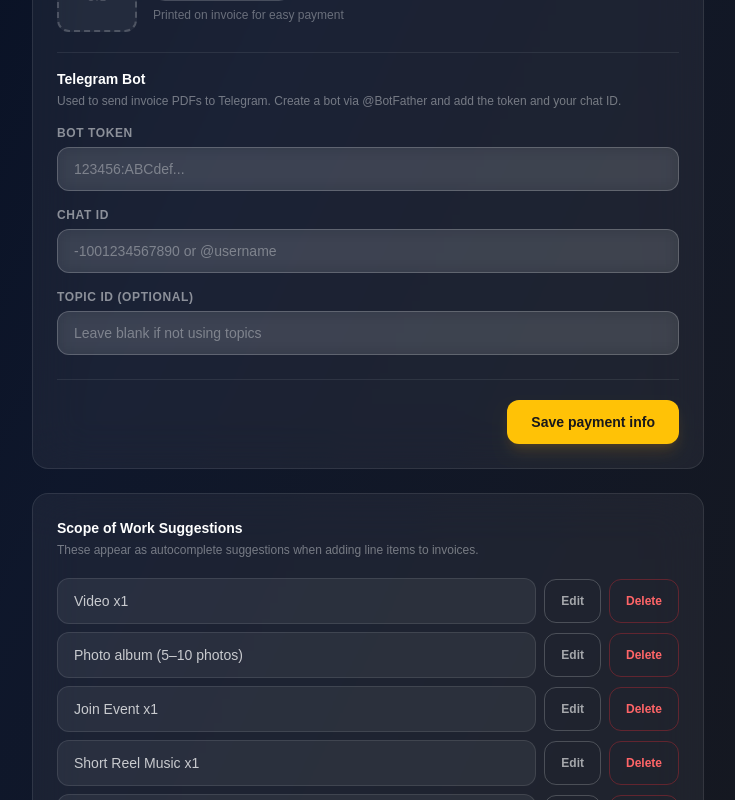
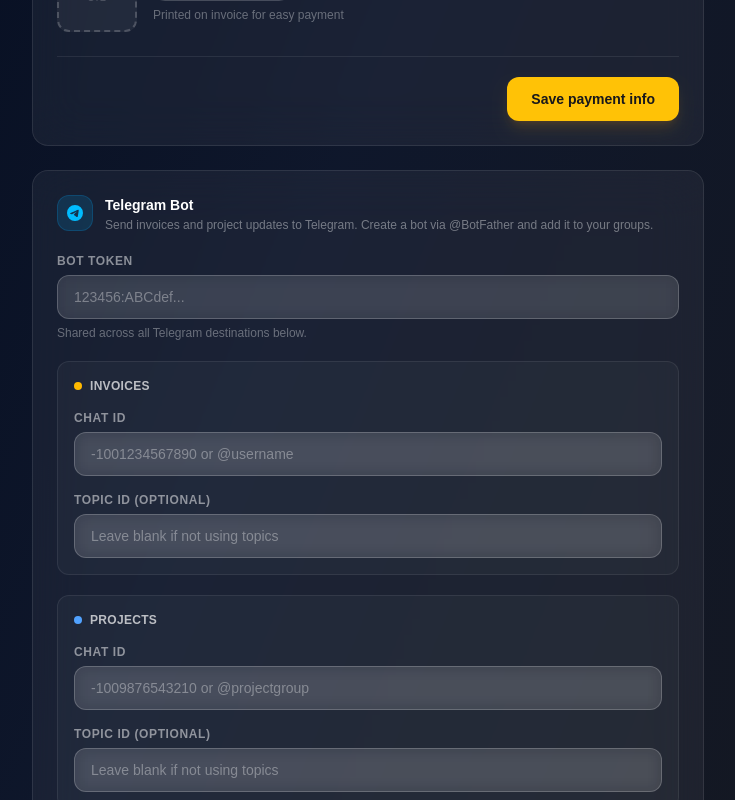
Before and after one commit to parinha/jomnot-CRM, a Next.js app: page /dashboard/settings in a window 1280 px wide. Shown: the part 1620-2420 px from the top of the page, without its empty margins (216-951 px from the left). Built offline with nearby package versions, Linux system fonts and the light colour scheme; no server answers; the database is empty; sample sign-in values are in the browser's storage; a web font is replaced by a local one.

Commit message:
add telegram button to project

```diff
--- a/app/dashboard/AppStore.tsx
+++ b/app/dashboard/AppStore.tsx
@@ -70,6 +70,8 @@
   telegramBotToken?: string;
   telegramChatId?: string;
   telegramTopicId?: string;
+  projectTelegramChatId?: string;
+  projectTelegramTopicId?: string;
 }
 
 export type ProjectItemStatus = 'todo' | 'in-progress' | 'done';
--- a/app/dashboard/projects/ProjectsView.tsx
+++ b/app/dashboard/projects/ProjectsView.tsx
@@ -33,7 +33,8 @@
 const EMPTY_CLIENT_FORM = { name: '', contactPerson: '', phone: '', address: '', email: '' };
 
 export default function ProjectsView() {
-  const { clients, setClients, invoices, projects, setProjects, scopeOfWork } = useStore();
+  const { clients, setClients, invoices, projects, setProjects, scopeOfWork, paymentInfo } =
+    useStore();
 
   const [search, setSearch] = useState('');
   const [statusFilter, setStatusFilter] = useState<ProjectStatus | 'all'>('all');
@@ -55,6 +56,59 @@
   const [showClientForm, setShowClientForm] = useState(false);
   const [clientForm, setClientForm] = useState(EMPTY_CLIENT_FORM);
   const [clientFormError, setClientFormError] = useState('');
+
+  // ── Telegram ────────────────────────────────────────────────────────────────
+  const [sendingTelegram, setSendingTelegram] = useState<string | null>(null);
+
+  async function sendProjectToTelegram(project: Project) {
+    const token = paymentInfo.telegramBotToken?.trim();
+    const chatId = paymentInfo.projectTelegramChatId?.trim();
+    if (!token || !chatId) {
+      alert('Add your Telegram Bot Token and Project Chat ID in Settings first.');
+      return;
+    }
+    setSendingTelegram(project.id);
+    try {
+      const client = clients.find((c) => c.id === project.clientId);
+      const done = project.items.filter((it) => it.status === 'done').length;
+      const scopeLines = project.items
+        .map(
+          (it) =>
+            `${it.status === 'done' ? '✅' : it.status === 'in-progress' ? '🔄' : '⬜'} ${it.description}`
+        )
+        .join('\n');
+      const text = [
+        `📁 *${project.name}*`,
+        `👤 Client: ${client?.name ?? '—'}`,
+        `📊 Status: ${project.status}`,
+        `📋 Progress: ${done}/${project.items.length} done`,
+        scopeLines ? `\n${scopeLines}` : '',
+      ]
+        .filter(Boolean)
+        .join('\n');
+
+      const formData = new FormData();
+      formData.append('chat_id', chatId);
+      formData.append('text', text);
+      formData.append('parse_mode', 'Markdown');
+      if (paymentInfo.projectTelegramTopicId?.trim()) {
+        formData.append('message_thread_id', paymentInfo.projectTelegramTopicId.trim());
+      }
+
+      const res = await fetch(`https://api.telegram.org/bot${token}/sendMessage`, {
+        method: 'POST',
+        body: formData,
+      });
+      if (!res.ok) {
+        const err = await res.json();
+        alert(`Telegram error: ${err.description ?? res.statusText}`);
+      }
+    } catch (e) {
+      alert(`Failed to send: ${e instanceof Error ? e.message : 'unknown error'}`);
+    } finally {
+      setSendingTelegram(null);
+    }
+  }
 
   const filtered = projects.filter((p) => {
     if (statusFilter !== 'all' && p.status !== statusFilter) return false;
@@ -467,6 +521,33 @@
                               d="M11 5H6a2 2 0 00-2 2v11a2 2 0 002 2h11a2 2 0 002-2v-5m-1.414-9.414a2 2 0 112.828 2.828L11.828 15H9v-2.828l8.586-8.586z"
                             />
                           </svg>
+                        </button>
+                        <button
+                          type="button"
+                          onClick={() => sendProjectToTelegram(project)}
+                          disabled={sendingTelegram === project.id}
+                          className="p-2.5 rounded-xl border border-white/15 text-sky-400 hover:bg-white/10 transition disabled:opacity-50"
+                          title="Send to Telegram"
+                        >
+                          {sendingTelegram === project.id ? (
+                            <svg
+                              className="w-4 h-4 animate-spin"
+                              viewBox="0 0 24 24"
+                              fill="none"
+                              stroke="currentColor"
+                              strokeWidth={2}
+                            >
+                              <path
+                                strokeLinecap="round"
+                                strokeLinejoin="round"
+                                d="M12 2v4m0 12v4M4.93 4.93l2.83 2.83m8.48 8.48 2.83 2.83M2 12h4m12 0h4M4.93 19.07l2.83-2.83m8.48-8.48 2.83-2.83"
+                              />
+                            </svg>
+                          ) : (
+                            <svg className="w-4 h-4" viewBox="0 0 24 24" fill="currentColor">
+                              <path d="M11.944 0A12 12 0 0 0 0 12a12 12 0 0 0 12 12 12 12 0 0 0 12-12A12 12 0 0 0 12 0a12 12 0 0 0-.056 0zm4.962 7.224c.1-.002.321.023.465.14a.506.506 0 0 1 .171.325c.016.093.036.306.02.472-.18 1.898-.962 6.502-1.36 8.627-.168.9-.499 1.201-.82 1.23-.696.065-1.225-.46-1.9-.902-1.056-.693-1.653-1.124-2.678-1.8-1.185-.78-.417-1.21.258-1.91.177-.184 3.247-2.977 3.307-3.23.007-.032.014-.15-.056-.212s-.174-.041-.249-.024c-.106.024-1.793 1.14-5.061 3.345-.48.33-.913.49-1.302.48-.428-.008-1.252-.241-1.865-.44-.752-.245-1.349-.374-1.297-.789.027-.216.325-.437.893-.663 3.498-1.524 5.83-2.529 6.998-3.014 3.332-1.386 4.025-1.627 4.476-1.635z" />
+                            </svg>
+                          )}
                         </button>
                         <button
                           onClick={() => setDeleteId(project.id)}
--- a/app/dashboard/settings/SettingsView.tsx
+++ b/app/dashboard/settings/SettingsView.tsx
@@ -16,6 +16,7 @@
   const [payment, setPaymentLocal] = useState<PaymentInfo>(paymentInfo);
   const [savedProfile, setSavedProfile] = useState(false);
   const [savedPayment, setSavedPayment] = useState(false);
+  const [savedTelegram, setSavedTelegram] = useState(false);
 
   useEffect(() => {
     setProfileLocal(companyProfile);
@@ -54,6 +55,11 @@
     setPaymentInfo(payment);
     setSavedPayment(true);
     setTimeout(() => setSavedPayment(false), 2000);
+  }
+  function handleSaveTelegram() {
+    setPaymentInfo(payment);
+    setSavedTelegram(true);
+    setTimeout(() => setSavedTelegram(false), 2000);
   }
 
   const inputCls =
@@ -325,17 +331,59 @@
               </div>
             </div>
           </div>
+        </div>
+
+        <div className="flex items-center justify-end gap-3 mt-6 pt-5 border-t border-white/[0.08]">
+          {savedPayment && <span className="text-xs text-green-400 font-semibold">Saved ✓</span>}
+          <button
+            onClick={handleSavePayment}
+            className="h-11 px-6 rounded-xl bg-[#FFC206] text-zinc-900 text-sm font-bold hover:bg-amber-400 transition shadow-lg shadow-amber-500/15"
+          >
+            Save payment info
+          </button>
+        </div>
+      </section>
 
       {/* Telegram */}
-          <div className="pt-4 border-t border-white/[0.08]">
-            <label className="text-sm font-semibold text-white block mb-1">Telegram Bot</label>
-            <p className="text-xs text-white/40 mb-4">
-              Used to send invoice PDFs to Telegram. Create a bot via @BotFather and add the token
-              and your chat ID.
+      <section className={sectionCls}>
+        <div className="flex items-start gap-3 mb-5">
+          <div className="w-9 h-9 rounded-xl bg-sky-500/15 border border-sky-500/20 flex items-center justify-center shrink-0">
+            <svg className="w-4 h-4 text-sky-400" viewBox="0 0 24 24" fill="currentColor">
+              <path d="M11.944 0A12 12 0 0 0 0 12a12 12 0 0 0 12 12 12 12 0 0 0 12-12A12 12 0 0 0 12 0a12 12 0 0 0-.056 0zm4.962 7.224c.1-.002.321.023.465.14a.506.506 0 0 1 .171.325c.016.093.036.306.02.472-.18 1.898-.962 6.502-1.36 8.627-.168.9-.499 1.201-.82 1.23-.696.065-1.225-.46-1.9-.902-1.056-.693-1.653-1.124-2.678-1.8-1.185-.78-.417-1.21.258-1.91.177-.184 3.247-2.977 3.307-3.23.007-.032.014-.15-.056-.212s-.174-.041-.249-.024c-.106.024-1.793 1.14-5.061 3.345-.48.33-.913.49-1.302.48-.428-.008-1.252-.241-1.865-.44-.752-.245-1.349-.374-1.297-.789.027-.216.325-.437.893-.663 3.498-1.524 5.83-2.529 6.998-3.014 3.332-1.386 4.025-1.627 4.476-1.635z" />
+            </svg>
+          </div>
+          <div>
+            <h2 className="text-sm font-semibold text-white">Telegram Bot</h2>
+            <p className="text-xs text-white/40 mt-0.5">
+              Send invoices and project updates to Telegram. Create a bot via @BotFather and add it
+              to your groups.
             </p>
-            <div className="flex flex-col gap-4">
+          </div>
+        </div>
+
+        <div className="flex flex-col gap-5">
+          {/* Bot token */}
+          <div className="flex flex-col gap-1.5">
+            <label className={labelCls}>Bot Token</label>
+            <input
+              type="text"
+              value={payment.telegramBotToken ?? ''}
+              onChange={(e) => setPay('telegramBotToken', e.target.value)}
+              placeholder="123456:ABCdef..."
+              className={inputCls}
+            />
+            <p className="text-xs text-white/35">Shared across all Telegram destinations below.</p>
+          </div>
+
+          {/* Invoices group */}
+          <div className="rounded-xl border border-white/[0.08] bg-white/[0.03] p-4 flex flex-col gap-4">
+            <div className="flex items-center gap-2">
+              <span className="w-2 h-2 rounded-full bg-amber-400 shrink-0" />
+              <p className="text-xs font-semibold text-white/70 uppercase tracking-wide">
+                Invoices
+              </p>
+            </div>
             {[
-                { label: 'Bot Token', key: 'telegramBotToken', placeholder: '123456:ABCdef...' },
               {
                 label: 'Chat ID',
                 key: 'telegramChatId',
@@ -359,16 +407,48 @@
               </div>
             ))}
           </div>
+
+          {/* Projects group */}
+          <div className="rounded-xl border border-white/[0.08] bg-white/[0.03] p-4 flex flex-col gap-4">
+            <div className="flex items-center gap-2">
+              <span className="w-2 h-2 rounded-full bg-blue-400 shrink-0" />
+              <p className="text-xs font-semibold text-white/70 uppercase tracking-wide">
+                Projects
+              </p>
+            </div>
+            {[
+              {
+                label: 'Chat ID',
+                key: 'projectTelegramChatId',
+                placeholder: '-1009876543210 or @projectgroup',
+              },
+              {
+                label: 'Topic ID (optional)',
+                key: 'projectTelegramTopicId',
+                placeholder: 'Leave blank if not using topics',
+              },
+            ].map(({ label, key, placeholder }) => (
+              <div key={key} className="flex flex-col gap-1.5">
+                <label className={labelCls}>{label}</label>
+                <input
+                  type="text"
+                  value={(payment as unknown as Record<string, string>)[key] ?? ''}
+                  onChange={(e) => setPay(key as keyof PaymentInfo, e.target.value)}
+                  placeholder={placeholder}
+                  className={inputCls}
+                />
+              </div>
+            ))}
           </div>
         </div>
 
         <div className="flex items-center justify-end gap-3 mt-6 pt-5 border-t border-white/[0.08]">
-          {savedPayment && <span className="text-xs text-green-400 font-semibold">Saved ✓</span>}
+          {savedTelegram && <span className="text-xs text-green-400 font-semibold">Saved ✓</span>}
           <button
-            onClick={handleSavePayment}
+            onClick={handleSaveTelegram}
             className="h-11 px-6 rounded-xl bg-[#FFC206] text-zinc-900 text-sm font-bold hover:bg-amber-400 transition shadow-lg shadow-amber-500/15"
           >
-            Save payment info
+            Save Telegram settings
           </button>
         </div>
       </section>
```
Lines whose indentation alone changed are shown as unchanged.
